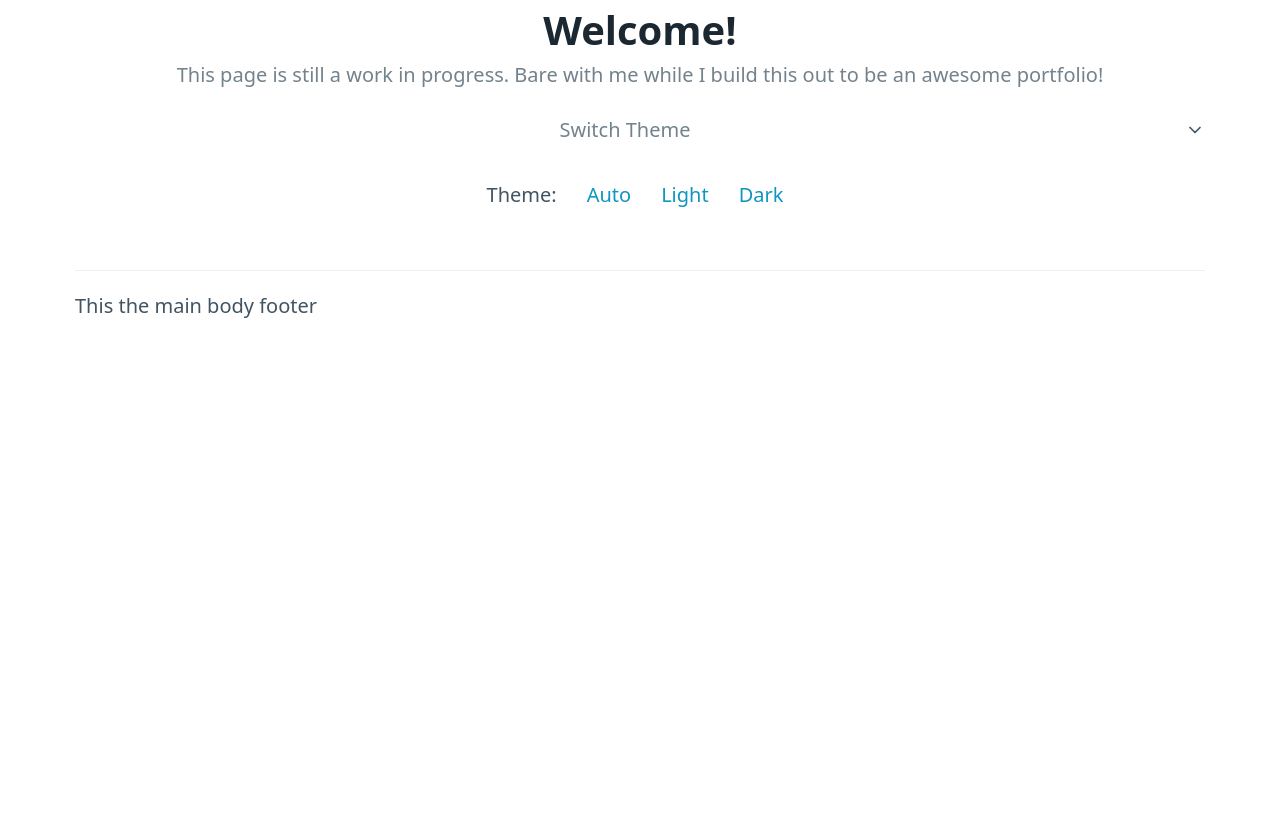
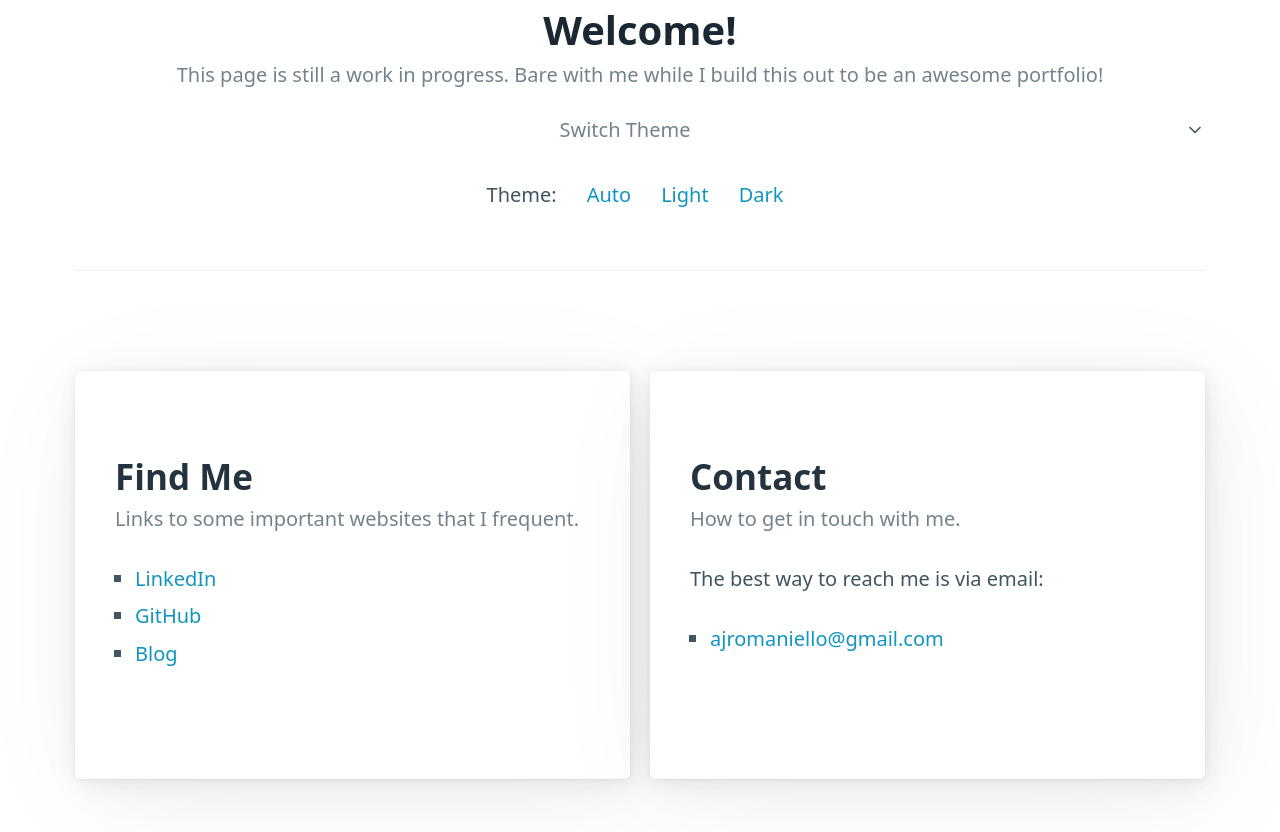
Before and after one commit to aj-rom/aj-rom.github.io, a React (Create React App) app: page / in a window 1280 px wide. Shown: the top 832 px of the page. Before the commit the page ends 800 px from the top, so only its background shows below. Built offline with nearby package versions, Linux system fonts and the light colour scheme.

Commit message:
Stub out footer component

```diff
--- a/src/components/Footer.js
+++ b/src/components/Footer.js
@@ -1,9 +1,39 @@
-import React, { Component } from 'react'
+import React from 'react'
 
-export default class Footer extends Component {
-    render() {
-        return (
-            <footer>This the main body footer</footer>
-        )
-    }
+const Footer = () => {
+    return (
+        <footer>
+            <section className='grid'>
+                <article>
+                    <hgroup>
+                        <h2>Find Me</h2>
+                        <h3>Links to some important websites that I frequent.</h3>
+                    </hgroup>
+
+                    <ul>
+                        {listLink('https://linkedin.com/ajromaniello', 'LinkedIn')}
+                        {listLink('https://github.com/aj-rom', 'GitHub')}
+                        {listLink('https://dev.com/ajrom', 'Blog')}
+                    </ul>
+                </article>
+
+                <article>
+                    <hgroup>
+                        <h2>Contact</h2>
+                        <h3>How to get in touch with me.</h3>
+                    </hgroup>
+                    <p>The best way to reach me is via email:</p>
+                    <ul>
+                        {listLink('mailto:ajromaniello@gmail.com?subject=Mail%20From%20Portfolio', 'ajromaniello@gmail.com')}
+                    </ul>
+                </article>
+            </section>
+        </footer>
+    )
 }
+
+function listLink(link, text, props = {}) {
+    return <li><a href={link} {...props}>{text}</a></li>
+}
+
+export default Footer
```
